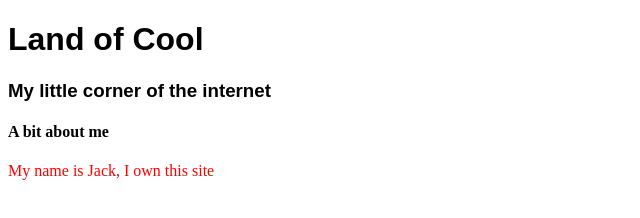
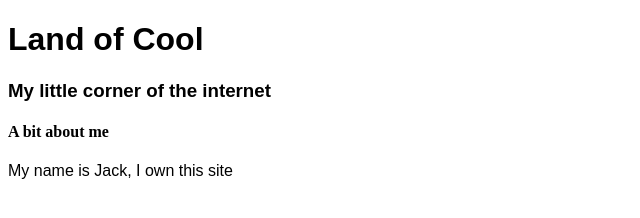
Before and after one commit to SpookySnake/LandOfCool.io, a plain HTML site: page index.html in a window 1280 px wide. Shown: the whole page, without its empty margins (0-640 px from the left). Drawn offline with Linux system fonts and the light colour scheme.

Commit message:
Update main.css

```diff
--- a/main.css
+++ b/main.css
@@ -1,5 +1,5 @@
 p {
-	color: red
+	font-family: Arial
 }
 
 h1, h3 {
```
